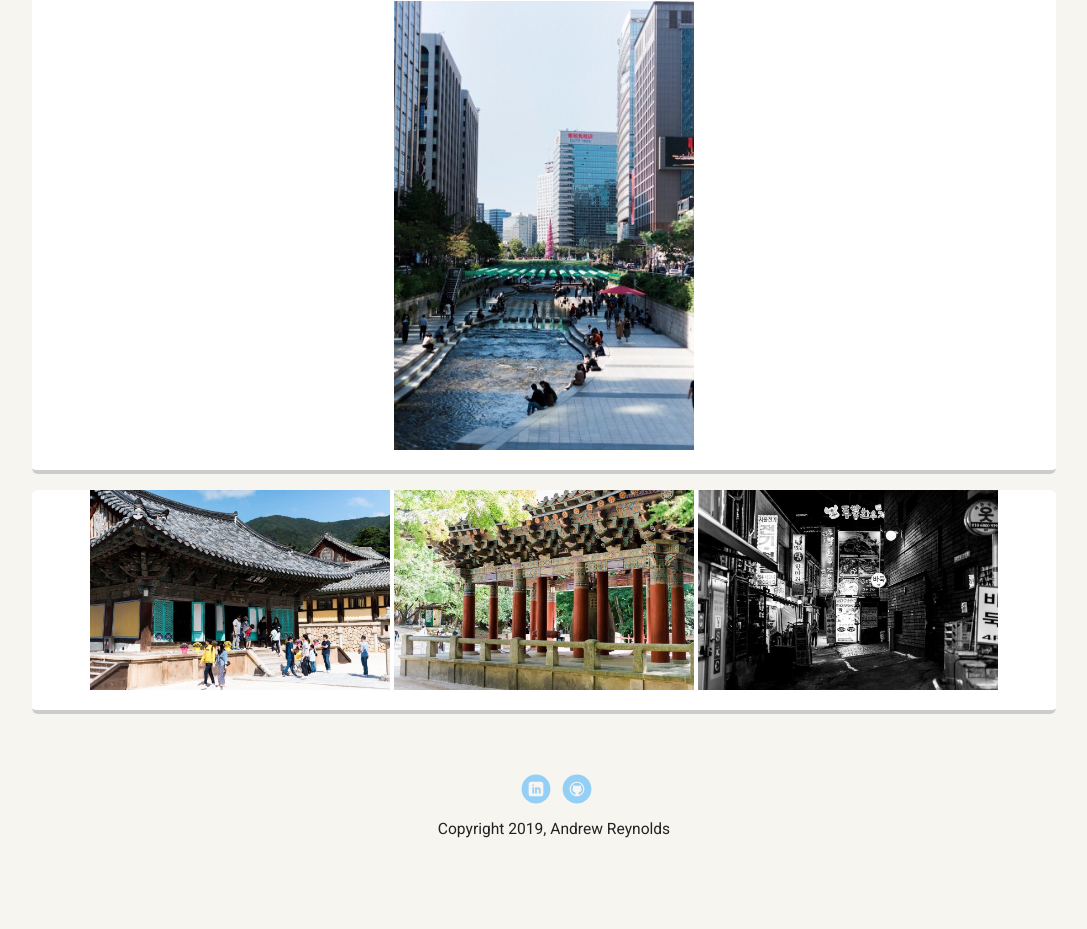
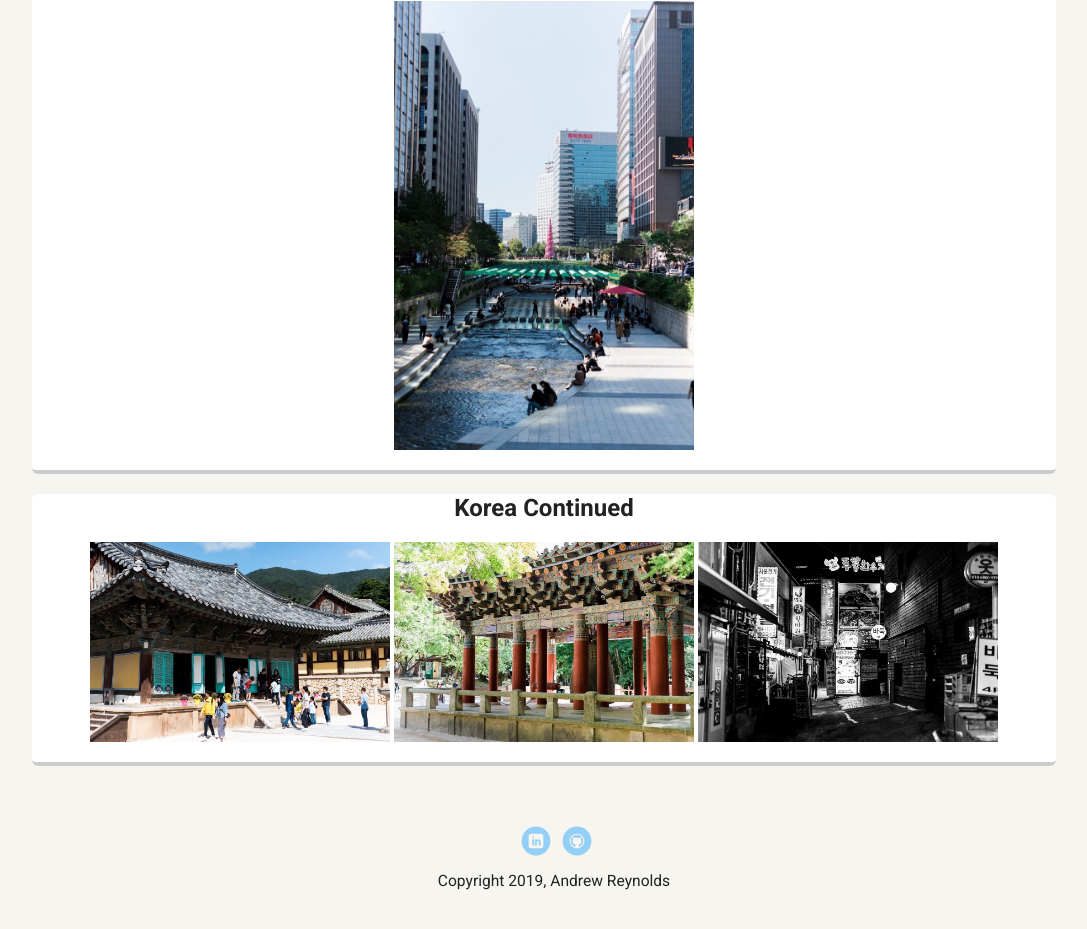
Before and after one commit to andrewrey/project1, a plain HTML site: page photography.html in a window 1280 px wide. Shown: the part 2042-2971 px from the top of the page, without its empty margins (96-1183 px from the left). Drawn offline with Linux system fonts and the light colour scheme; a web font is replaced by a local one.

Commit message:
add corrections for semantic html

```diff
--- a/photography.html
+++ b/photography.html
@@ -56,6 +56,7 @@
           </figure>
         </section>
         <section class="photo-card">
+          <h2>Korea Continued</h2>
           <figure class="images">
             <img src="images/Korea3.jpg" alt="Temple in Gyeongju">
             <img src="images/Korea4.jpg" alt="Temple Gong Bell in Gyeongju">
```
Also changed, not shown: index.html (+1 -2 lines), 2 other files. Lines whose indentation alone changed are shown as unchanged.
